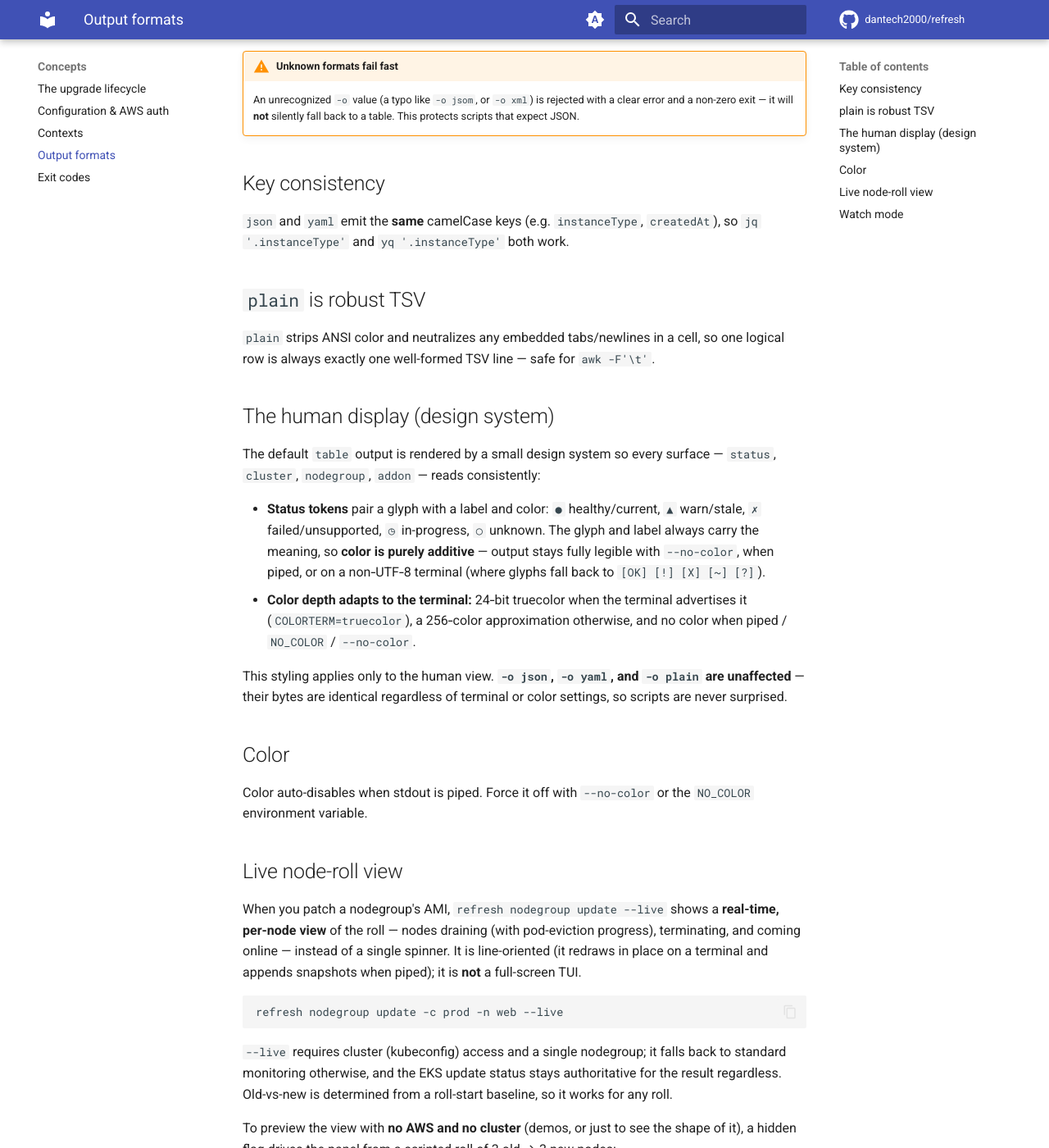
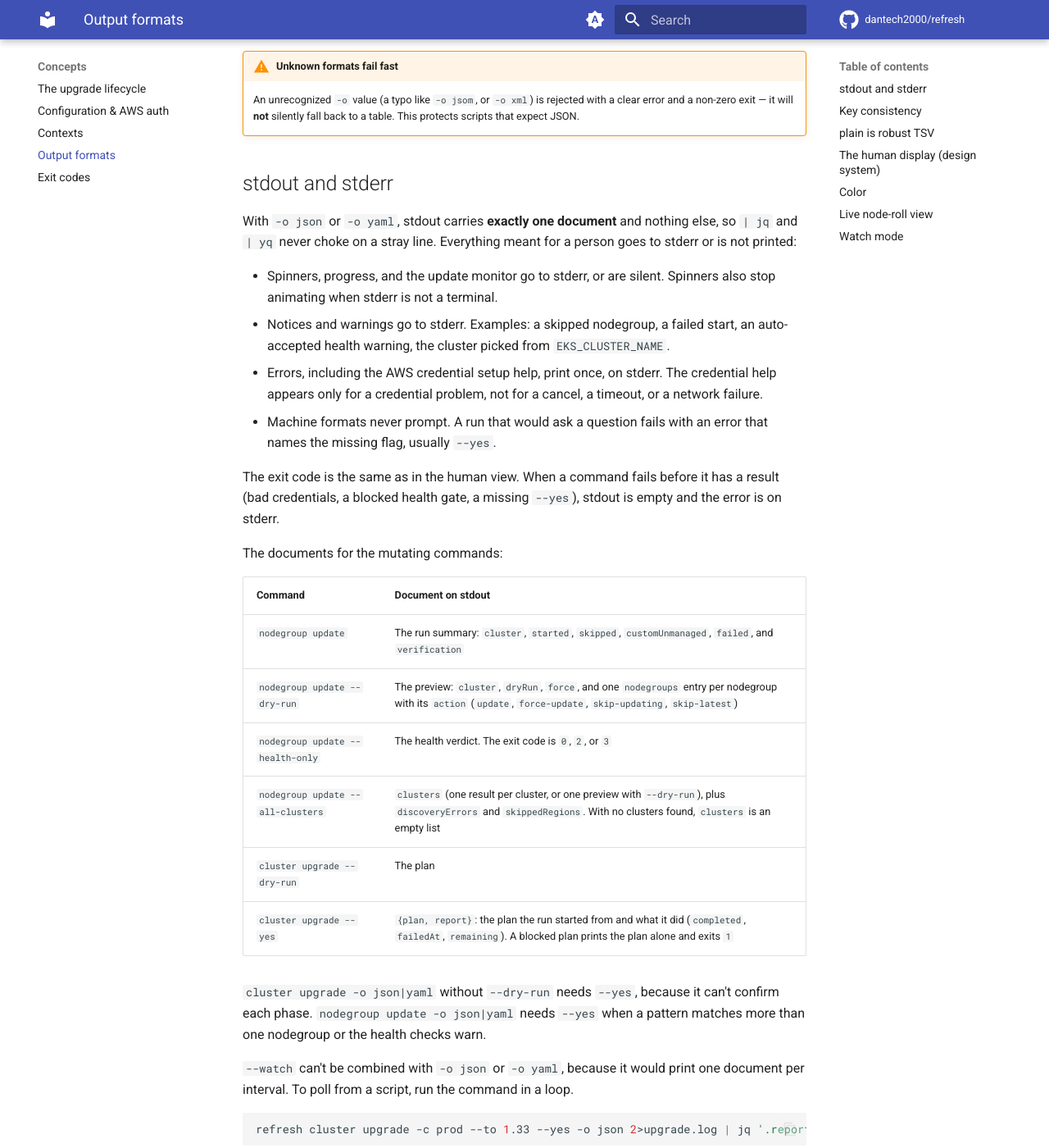
Before and after one commit to dantech2000/refresh, an MkDocs documentation site: the page built from docs/concepts/output.md, in a window 1280 px wide and 1400 px high, scrolled down 611 px. Shown: the whole window at 82% size. Built offline with MkDocs 1.6.1 and Material for MkDocs 9.7.7, drawn with Linux system fonts in a browser that asks for light colours; comment, search, counter and statistics services are not loaded.

Commit message:
docs: state the stdout/stderr contract for machine formats (REF-162)

````diff
--- a/docs/concepts/output.md
+++ b/docs/concepts/output.md
@@ -20,6 +20,50 @@ refresh cluster list -o tree
     An unrecognized `-o` value (a typo like `-o jsom`, or `-o xml`) is rejected
     with a clear error and a non-zero exit — it will **not** silently fall back
     to a table. This protects scripts that expect JSON.
+
+## stdout and stderr
+
+With `-o json` or `-o yaml`, stdout carries **exactly one document** and
+nothing else, so `| jq` and `| yq` never choke on a stray line. Everything
+meant for a person goes to stderr or is not printed:
+
+- Spinners, progress, and the update monitor go to stderr, or are silent.
+  Spinners also stop animating when stderr is not a terminal.
+- Notices and warnings go to stderr. Examples: a skipped nodegroup, a failed
+  start, an auto-accepted health warning, the cluster picked from
+  `EKS_CLUSTER_NAME`.
+- Errors, including the AWS credential setup help, print once, on stderr.
+  The credential help appears only for a credential problem, not for a
+  cancel, a timeout, or a network failure.
+- Machine formats never prompt. A run that would ask a question fails with
+  an error that names the missing flag, usually `--yes`.
+
+The exit code is the same as in the human view. When a command fails before
+it has a result (bad credentials, a blocked health gate, a missing `--yes`),
+stdout is empty and the error is on stderr.
+
+The documents for the mutating commands:
+
+| Command | Document on stdout |
+|---|---|
+| `nodegroup update` | The run summary: `cluster`, `started`, `skipped`, `customUnmanaged`, `failed`, and `verification` |
+| `nodegroup update --dry-run` | The preview: `cluster`, `dryRun`, `force`, and one `nodegroups` entry per nodegroup with its `action` (`update`, `force-update`, `skip-updating`, `skip-latest`) |
+| `nodegroup update --health-only` | The health verdict. The exit code is `0`, `2`, or `3` |
+| `nodegroup update --all-clusters` | `clusters` (one result per cluster, or one preview with `--dry-run`), plus `discoveryErrors` and `skippedRegions`. With no clusters found, `clusters` is an empty list |
+| `cluster upgrade --dry-run` | The plan |
+| `cluster upgrade --yes` | `{plan, report}`: the plan the run started from and what it did (`completed`, `failedAt`, `remaining`). A blocked plan prints the plan alone and exits `1` |
+
+`cluster upgrade -o json|yaml` without `--dry-run` needs `--yes`, because it
+can't confirm each phase. `nodegroup update -o json|yaml` needs `--yes` when a
+pattern matches more than one nodegroup or the health checks warn.
+
+`--watch` can't be combined with `-o json` or `-o yaml`, because it would
+print one document per interval. To poll from a script, run the command in a
+loop.
+
+```bash
+refresh cluster upgrade -c prod --to 1.33 --yes -o json 2>upgrade.log | jq '.report'
+```
 
 ## Key consistency
 
````
Also changed, not shown: docs/commands/cluster.md (+4 -1 lines), docs/commands/nodegroup.md (+5 -3 lines), docs/reference/cluster.md (+5 -1 lines), docs/reference/nodegroup.md (+6 -3 lines).
